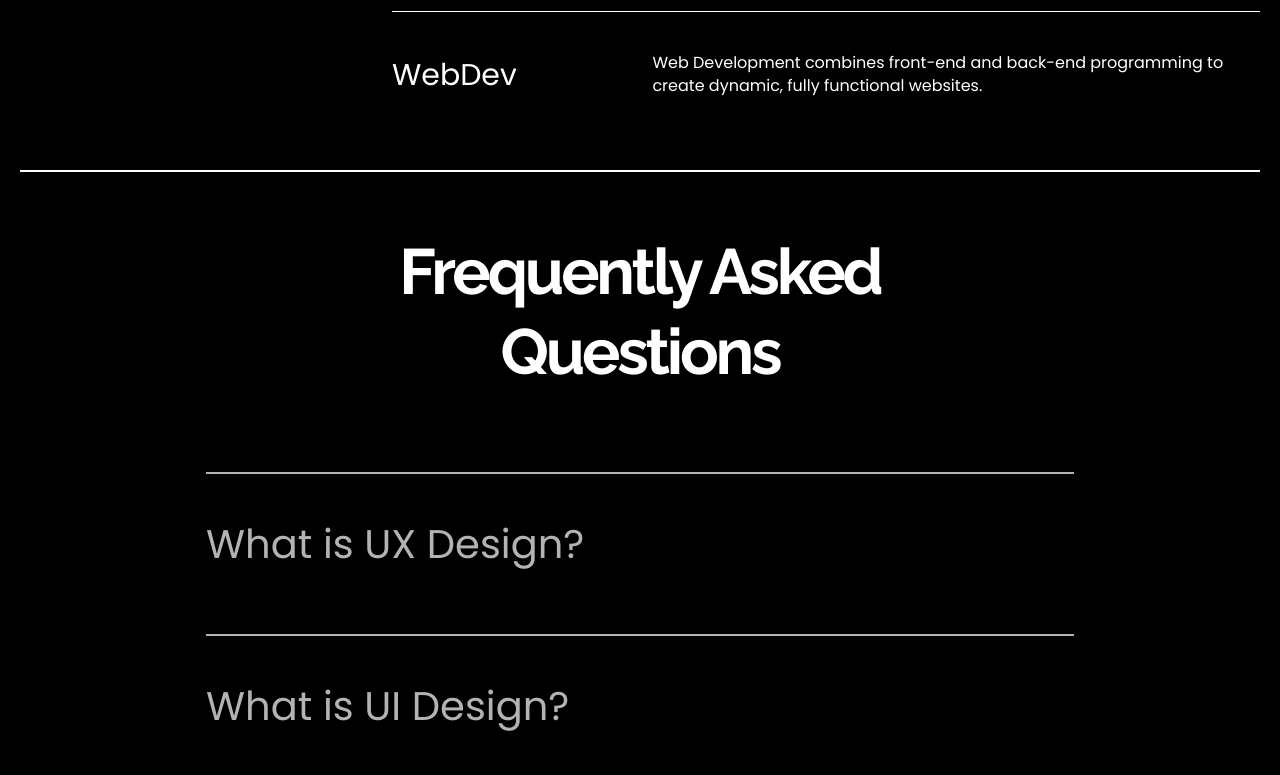
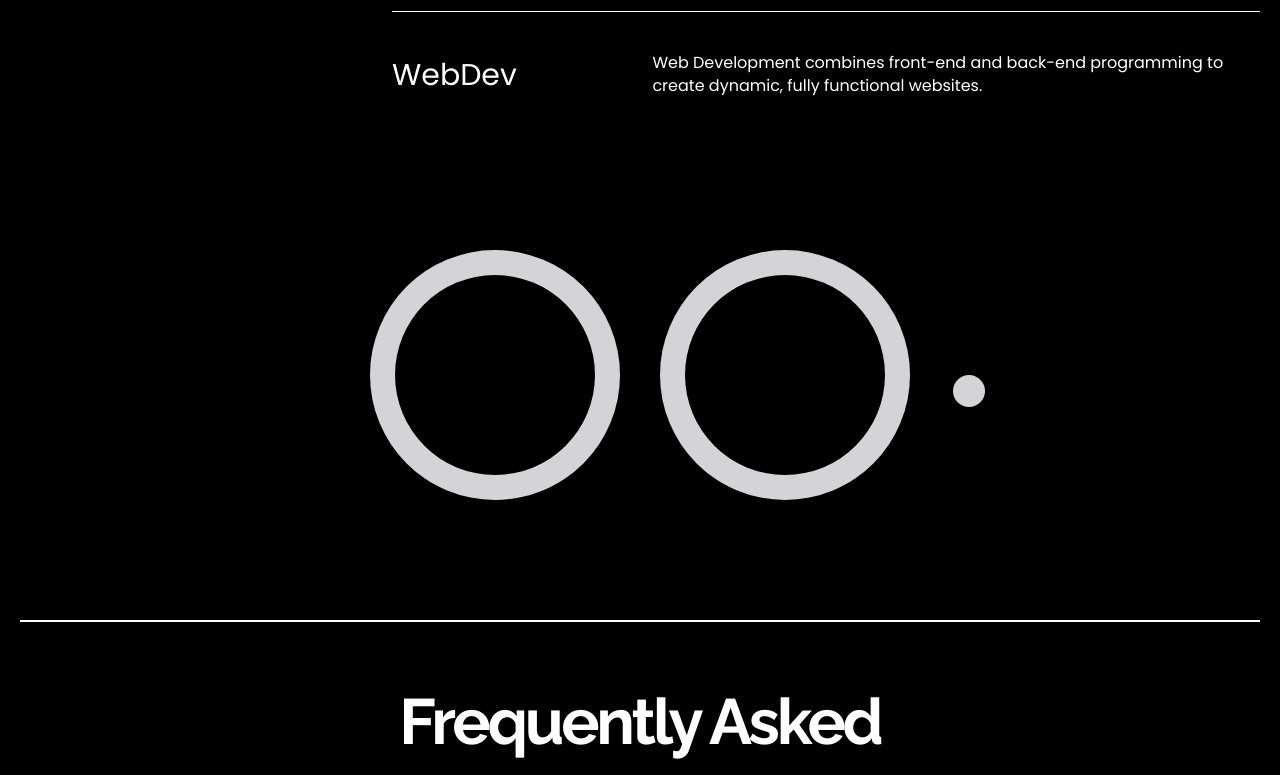
Before and after one commit to Sannan144/WebLab, a React (Vite) app: page / in a window 1280 px wide. Shown: the part 3325-4100 px from the top of the page. Built offline with nearby package versions, Linux system fonts and the light colour scheme.

Commit message:
Added eyes section

```diff
--- a/src/App.jsx
+++ b/src/App.jsx
@@ -10,6 +10,7 @@ import Solutions from './Solution/Solutions'
 import Faq from './Faq/Faq'
 import Footer from './Footer/Footer'
 import Menu from './Menu/Menu'
+import Eyes from './Eyes/Eyes'
 
 const App = () => {
 const [showMenu , setShowMenu] = useState(false)
@@ -129,6 +130,7 @@ const [showMenu , setShowMenu] = useState(false)
       <About/>
       <Parallax/>
       <Solutions/>
+      <Eyes/>
       <Faq/>
       <Footer/>
     </div>
--- /dev/null
+++ b/src/Eyes/Eyes.jsx
@@ -0,0 +1,46 @@
+import { useEffect, useState } from 'react'
+
+const Eyes = () => {
+const [ang , setAng] = useState()
+
+    useEffect(()=>{
+        window.addEventListener("mousemove", (details)=>{
+            let mouseX = details.x
+            let mouseY = details.y
+
+            let xDiff = mouseX - window.innerWidth/2
+            let yDiff = mouseY - window.innerHeight/2
+
+            let angle = Math.atan2(yDiff,xDiff) * (180/Math.PI)
+
+            setAng(angle)
+        })
+    })
+
+return (
+    <div className='w-full flex justify-center items-center py-[100px]'>
+
+        <div className="flex gap-10">
+
+            <div className='w-[35vw] h-[35vw] sm:w-[250px] sm:h-[250px] rounded-full bg-zinc-300 flex justify-center items-center'>
+                <div className='w-[80%] relative h-[80%] rounded-full bg-black'>
+                    <div style={{transform:`translate(-50%,-50%) rotate(${ang}deg)`}} className="line w-full h-[20%] flex justify-end absolute left-1/2 top-1/2">
+                        <div className='w-4 sm:w-8 h-4 sm:h-8 rounded-full bg-zinc-300'></div>
+                    </div>
+                </div>
+            </div>
+            <div className='w-[35vw] h-[35vw] sm:w-[250px] sm:h-[250px] rounded-full bg-zinc-300 flex justify-center items-center'>
+                <div className='w-[80%] relative h-[80%] rounded-full bg-black'>
+                    <div style={{transform:`translate(-50%,-50%) rotate(${ang}deg)`}} className="line w-full h-[20%] flex justify-end absolute left-1/2 top-1/2">
+                        <div className='w-4 sm:w-8 h-4 sm:h-8 rounded-full bg-zinc-300'></div>
+                    </div>
+                </div>
+            </div>
+
+        </div>
+
+    </div>
+  )
+}
+
+export default Eyes
--- a/src/Solution/Solutions.jsx
+++ b/src/Solution/Solutions.jsx
@@ -3,7 +3,7 @@ import SolutionsRight from './SolutionsRight'
 
 const Solutions = () => {
   return (
-    <div className='text-white min-h-screen'>
+    <div className='text-white h-auto'>
 
         <h1 className='text-[clamp(30px,5vw,80px)] font-bold leading-none tracking-tighter font-[Raleway] text-center mb-10 lg:w-[40%] w-full m-auto'>Digital Product and Solutions</h1>
 
```
